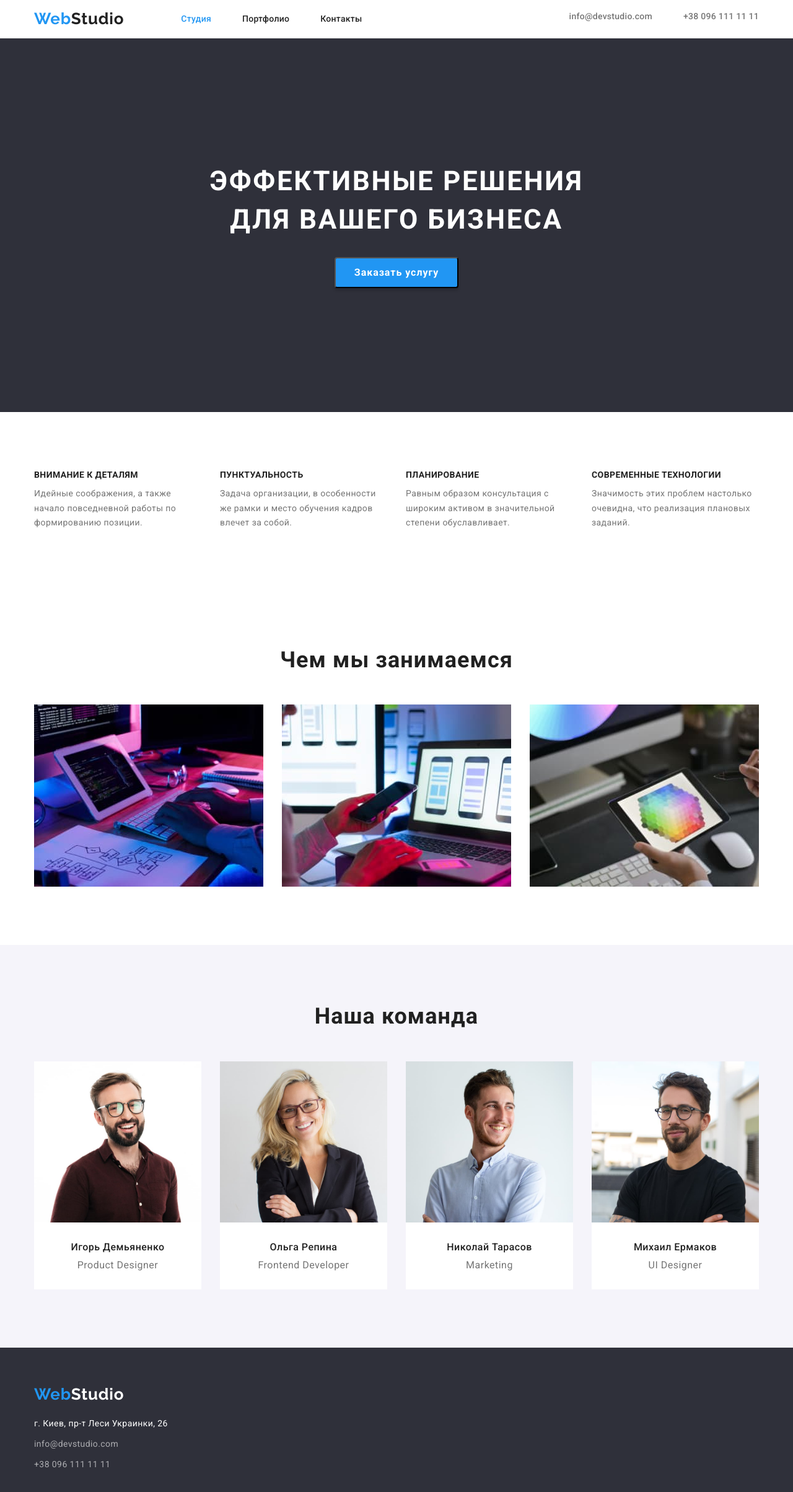
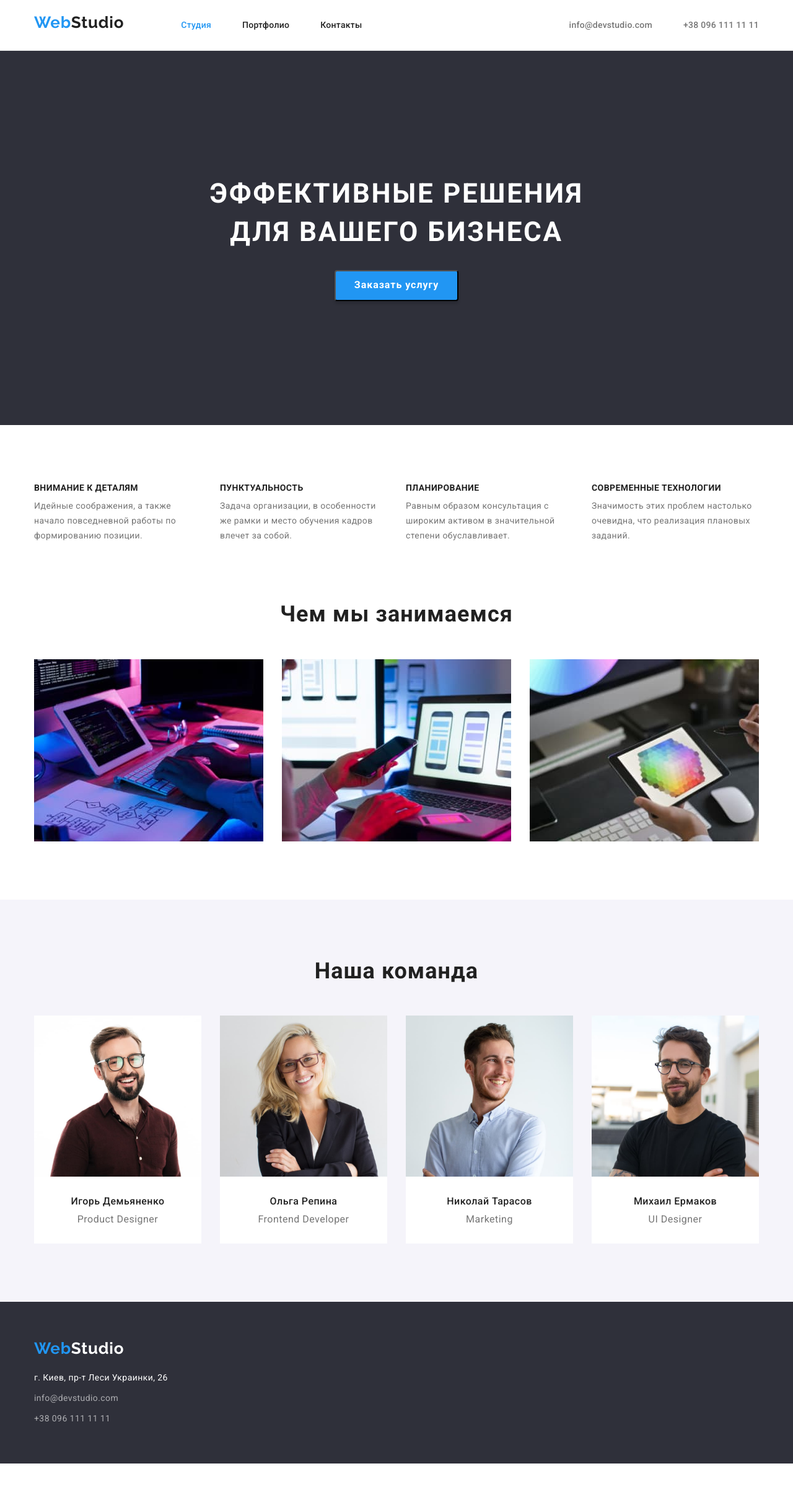
Before and after one commit to dpartner/goit-markup-hw-03, a plain HTML site: page index.html in a window 1280 px wide. Shown: the whole page at 62% size. After the commit the page ends 2362 px from the top, so only its background shows below. Drawn offline with Linux system fonts and the light colour scheme.

Commit message:
внёс правки после проверки

```diff
--- a/css/styles.css
+++ b/css/styles.css
@@ -61,20 +61,22 @@ body {
 
 .main-nav {
   display: flex;
-  align-items: center;
+  align-items: baseline;
 }
 .header .container {
   display: flex;
   justify-content: space-between;
-  padding: 15px;
+  align-items: baseline;
 }
 
 .header .nav {
   display: flex;
+  align-items: baseline;
 }
 
 .header .contacts {
   display: flex;
+  align-items: baseline;
 }
 
 .main-nav .link {
@@ -83,7 +85,8 @@ body {
   letter-spacing: 0.02em;
   color: var(--heading-color);
   text-decoration: none;
-  padding: 17px 0 17px 0;
+  padding: 33px 0 33px 0;
+  display: block;
 }
 
 .main-nav .nav-item:not(:first-child) {
@@ -96,6 +99,8 @@ body {
   letter-spacing: 0.02em;
   color: var(--text-color);
   text-decoration: none;
+  padding: 32px 0 32px 0;
+  display: block;
 }
 
 .contacts .contacts-item:not(:first-child) {
@@ -190,8 +195,8 @@ h3 {
 
 /* -------------Hero section------------- */
 
-.hero .container {
-  padding: 106px 15px;
+.hero {
+  padding: 200px 15px;
 }
 
 .hero {
@@ -212,6 +217,10 @@ h3 {
 }
 
 /* -------------Advantage section------------- */
+
+.advantage.section {
+  padding-bottom: 0;
+}
 
 .advantage .list {
   display: flex;
@@ -265,7 +274,6 @@ h3 {
 
 .team-item {
   background: var(--body-background);
-  padding-bottom: 30px;
 }
 
 .team-list {
@@ -274,8 +282,8 @@ h3 {
   justify-content: space-between;
 }
 
-.team-image {
-  margin-bottom: 30px;
+.team-item-botoom {
+  padding: 30px 0 30px 0;
 }
 
 .team-list .name {
@@ -330,14 +338,13 @@ h3 {
 
 .footer-contacts {
   list-style: none;
-  width: 230px;
 }
 
 .footer-contacts .link {
   letter-spacing: 0.03em;
   color: rgba(255, 255, 255, 0.6);
   text-decoration: none;
-  display: block;
+  display: inline-block;
 }
 
 .footer-contacts .link:hover,
@@ -410,9 +417,6 @@ h3 {
 
 .gallery-item-bottom {
   padding-left: 24px;
-}
-
-.gallery-item-border {
   border-left: 1px solid #eeeeee;
   border-right: 1px solid #eeeeee;
   border-bottom: 1px solid #eeeeee;
@@ -424,7 +428,7 @@ h3 {
   font-weight: 700;
   font-size: 18px;
   line-height: 2;
-  letter-spacing: 0.06em;
+  letter-spacing: 0.03em;
   color: var(--heading-color);
 }
 
--- a/index.html
+++ b/index.html
@@ -45,7 +45,7 @@
         </header>
         <main>
             <!--Секция Hero-->
-            <section class="hero section">
+            <section class="hero">
                 <div class="container">
                     <h1 class="title">Эффективные решения для вашего бизнеса</h1>
                     <button class="button primary" type="button">Заказать услугу</button>
@@ -100,23 +100,31 @@
                     <ul class="team-list">
                         <li class="team-item">
                             <img class="team-image no-gap" src="images/img1.jpg" width="270" alt="Фото Игоря">
+                            <div class="team-item-botoom">
                                 <h3 class="name">Игорь Демьяненко</h3>
                                 <p class="description">Product Designer</p>
+                            </div>
                         </li>
                         <li class="team-item">
                             <img class="team-image no-gap" src="images/img2.jpg" width="270" alt="Фото Ольги">
+                            <div class="team-item-botoom">
                                 <h3 class="name">Ольга Репина</h3>
                                 <p class="description">Frontend Developer</p>
+                            </div>
                         </li>
                         <li class="team-item">
                             <img class="team-image no-gap" src="images/img3.jpg" width="270" alt="Фото Николая">
+                            <div class="team-item-botoom">
                                 <h3 class="name">Николай Тарасов</h3>
                                 <p class="description">Marketing</p>
+                            </div>
                         </li>
                         <li class="team-item">
                             <img class="team-image no-gap" src="images/img4.jpg" width="270" alt="Фото Михаила">
+                            <div class="team-item-botoom">
                                 <h3 class="name">Михаил Ермаков</h3>
                                 <p class="description">UI Designer</p>
+                            </div>
                         </li>
                     </ul>
                 </div>
```
Also changed, not shown: portfolio.html (+0 -18 lines). Lines whose indentation alone changed are shown as unchanged.
